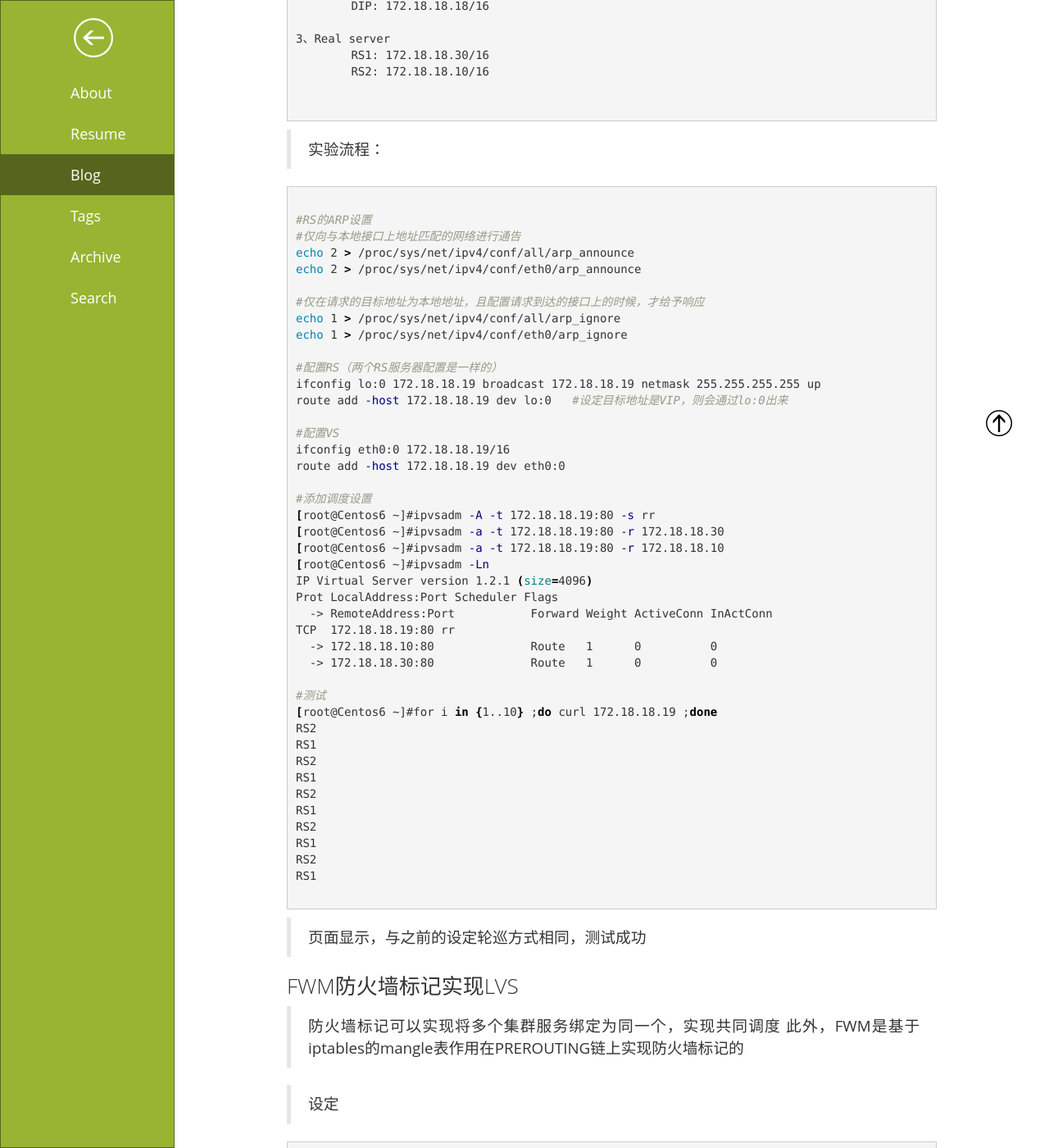
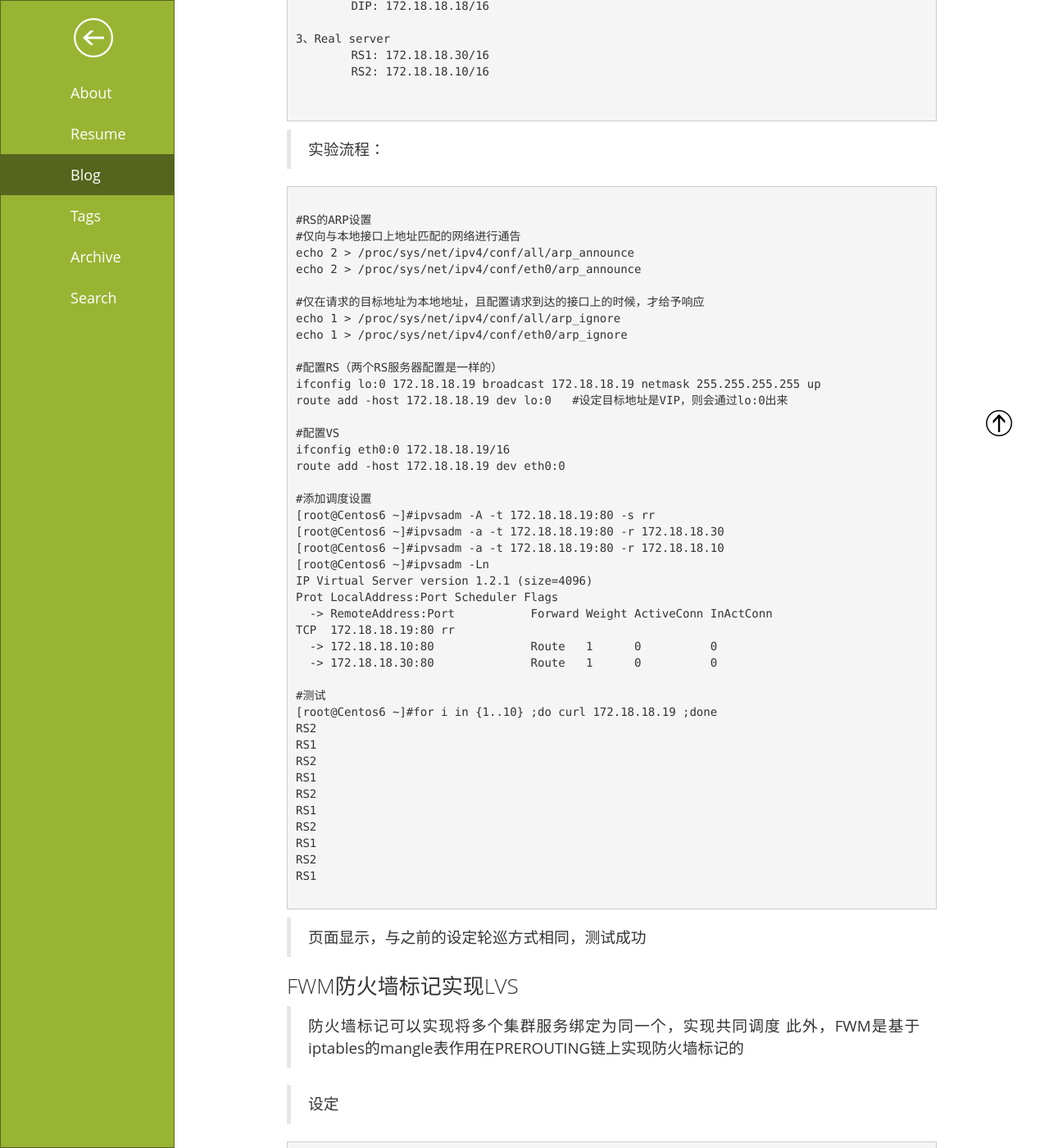
Before and after one commit to daysunshine/daysunshine.github.io, a Jekyll site: the page built from _posts/2017-10-23-linux-lvs.md, in a window 1280 px wide and 1400 px high, scrolled down 6575 px. Shown: the whole window at 82% size. Built offline with Jekyll 4.4.1, drawn with Linux system fonts in a browser that asks for light colours; comment, search, counter and statistics services are not loaded; some of the changed text lies outside the part shown.

Commit message:
Update 2017-10-23-linux-lvs.md

````diff
--- a/_posts/2017-10-23-linux-lvs.md
+++ b/_posts/2017-10-23-linux-lvs.md
@@ -20,7 +20,7 @@ tags:  LVS  DR NAT
 
 > 对于不同的类型来说需要工作在不同的环境
 
-```shell
+```
 
 NAT:
 	集群节点跟director必须在同一个IP网络中；
@@ -55,7 +55,7 @@ TUN：转发的时候能够重新封装报文的首部
 
 #### 1、静态调度
 
-```shell
+```
 
 rr: 轮叫，轮询
 wrr: Weight, 加权
@@ -66,7 +66,7 @@ dh: 目标地址hash    将同一个IP地址的请求发送给同一个real serv
 
 #### 2、动态调度
 
-```shell
+```
 
 lc: 最少连接
 	active*256+inactive
@@ -89,7 +89,7 @@ LBLCR: 基于本地的带复制功能的最少连接
 
 > 类似于iptables，lvs的调度器工作在内核空间，同样需要有工具进行控制
 
-```shell
+```
 
 1、管理集群服务
 	添加：-A -t|u|f service-address [-s scheduler] [ -p timeout]
@@ -152,7 +152,7 @@ ipvsadm -a -t 172.16.100.1:80 -r 192.168.10.9 -m
 
 > 访问的流程：
 
-```shell
+```
 1、客户端发送请求，此时源IP为CIP,目标IP为VIP(VS调度器的公网IP)
 2、到达调度器时，经过PREROUTING钩子函数，将数据报文发送至INPUT链
 3、IPVS监控在INPUT链，将发送到INPUT的请求报文的目标地址进行修改，将源地址VIP改为RIP后，直接发送至POSTROUTING链
@@ -170,7 +170,7 @@ ipvsadm -a -t 172.16.100.1:80 -r 192.168.10.9 -m
 > 设定
 > 因IPvsadm与iptables会有冲突，所以在实验开始前将iptables和selinux都关闭，以免影响实验的进行
 
-```shell
+```
 
 1、客户端IP:172.18.18.40/16
 
@@ -186,7 +186,7 @@ ipvsadm -a -t 172.16.100.1:80 -r 192.168.10.9 -m
 
 ```
 
-```shell
+```
 
 #在RS上安装Apache的httpd服务，并确保能够查看到80端口
 ss -ntl
@@ -237,7 +237,7 @@ RS2
 
 > 访问的流程：
 
-```shell
+```
 1、客户端发送请求，此时源IP为CIP,目标IP为VIP(VS调度器的公网IP)
 2、到达调度器时，经过PREROUTING钩子函数，发送至INPUT链
 3、IPVS监控在INPUT链，源地址及目标地址并不改变，将发送到INPUT的请求报文的MAC进行修改，将原MAC地址改成RIP对应的MAC地址
@@ -254,7 +254,7 @@ RS2
 > 此外还要进行说明的是，本文设定的是VIP DIP RIP 都在同一个网段内
 > RS服务器安装了httpd并已经启动
 
-```shell
+```
 
 1、客户端IP:172.18.18.40/16
 
@@ -271,7 +271,7 @@ RS2
 
 > 实验流程：
 
-```shell
+```
 
 #RS的ARP设置
 #仅向与本地接口上地址匹配的网络进行通告
@@ -327,7 +327,7 @@ RS1
 
 > 设定
 
-```shell
+```
 
 1、客户端IP:172.18.18.40/16
 
@@ -345,7 +345,7 @@ RS1
 
 > 操作步骤：
 
-```shell
+```
 
 #在LVS上通过iptables对特定的服务进行标记
 iptables -t mangle -A PREROUTING -d 172.18.18.19 -p tcp -m multport --destination-ports 80,20 -j MARK --set-mark 13
@@ -361,7 +361,7 @@ ipvsadm -a -f 13 -r 192.168.131.135
 
 > 通过ipvsadm设定的持久连接，可以实现在指定的时间范围内，能够将来自同一主机的请求发往同一台RS服务器，当连接的时间达到指定时间后LVS会根据算法进行，重新的调度
 
-```shell
+```
 
 #持久连接(lvspersistence)模板：实现无论使用任何调度算法，在一段时间内（默认360s ），能够实现将来自同一个地址的请求始终发往同一个RS
 ipvsadm -A|E -t|u|f service-address [-s scheduler] [-p [timeout]]
````
